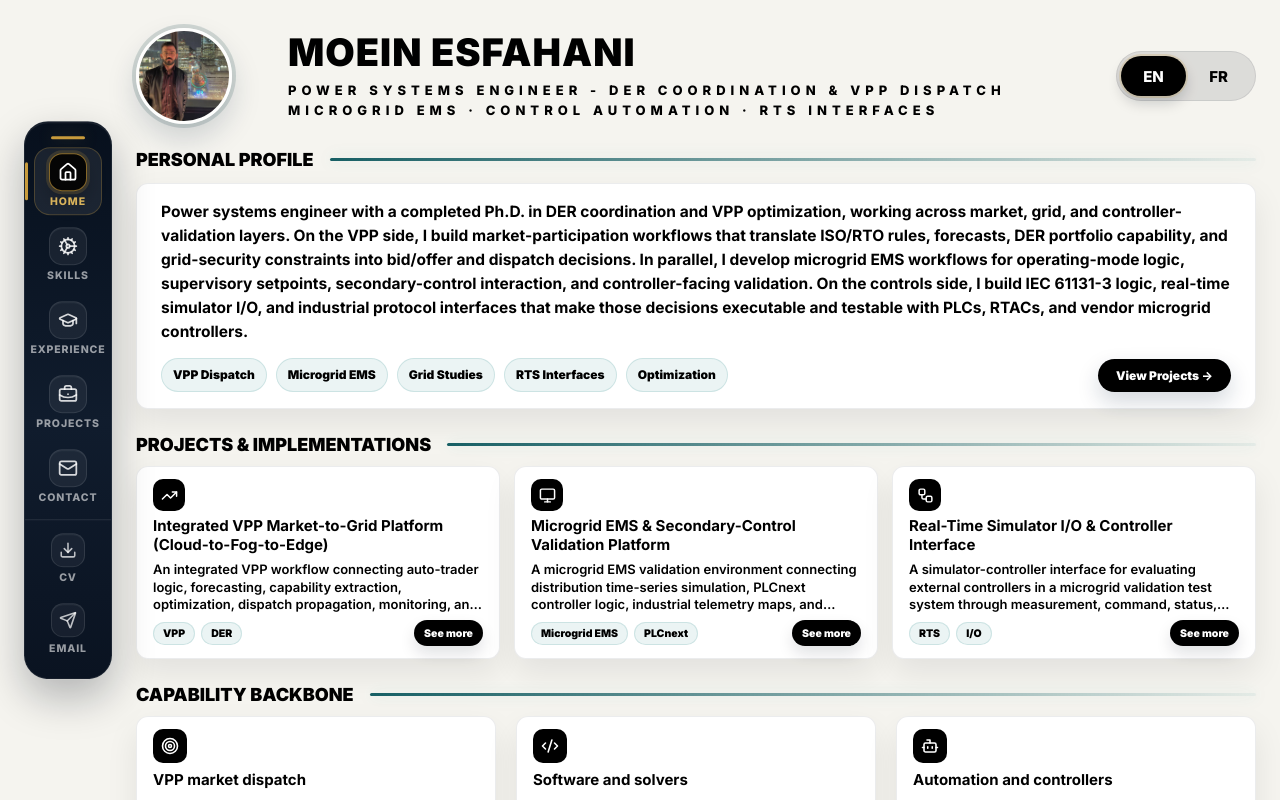
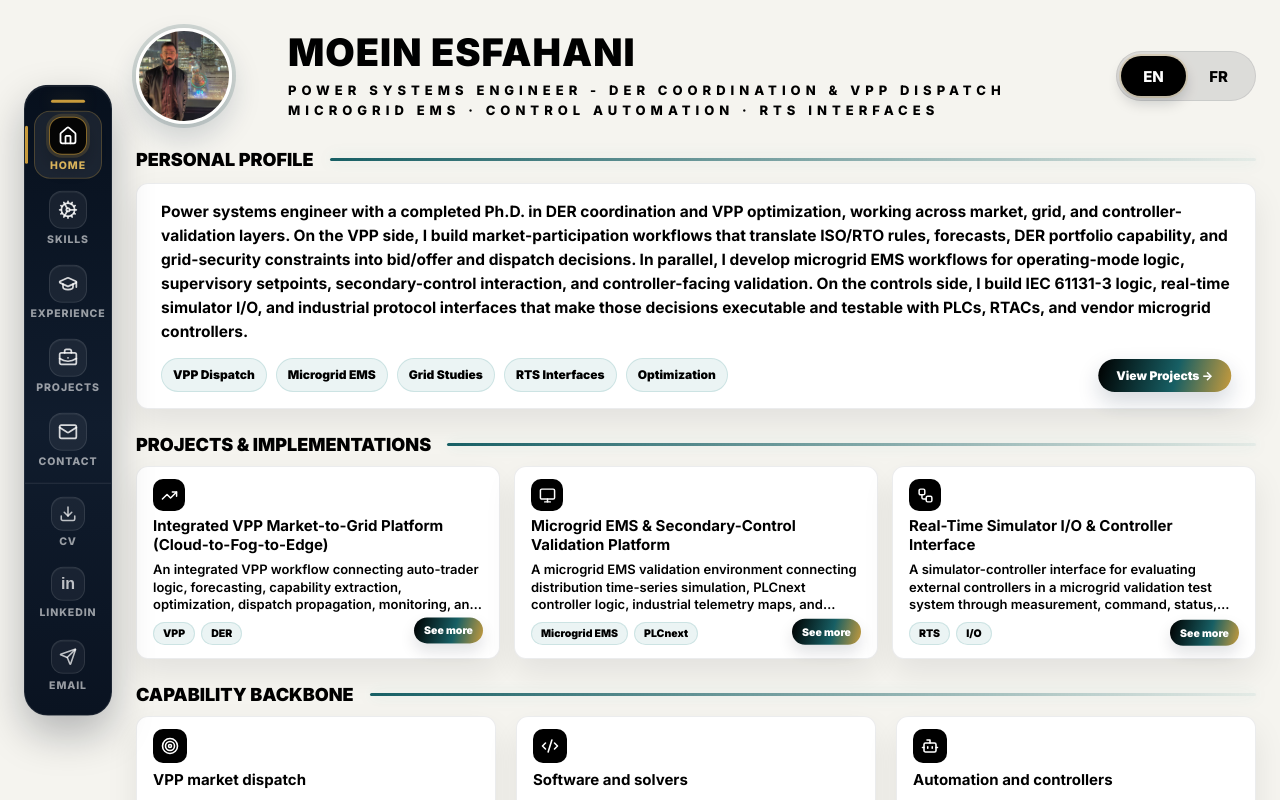
Before and after one commit to Moein-Esfahani-93/moein-portfolio, a React (Vite) app: page / in a window 1280 px wide. Shown: the top 800 px of the page. Built offline with nearby package versions, Linux system fonts and the light colour scheme.

Commit message:
home update

```diff
--- a/src/components/Sidebar.tsx
+++ b/src/components/Sidebar.tsx
@@ -27,11 +27,15 @@ export default function Sidebar({
     en: {
       button: "CV",
       aria: "Choose CV download",
+      linkedin: "LinkedIn",
+      linkedinAria: "Open LinkedIn profile",
       email: "Email"
     },
     fr: {
       button: "CV",
       aria: "Choisir le CV a telecharger",
+      linkedin: "LinkedIn",
+      linkedinAria: "Ouvrir le profil LinkedIn",
       email: "Courriel"
     }
   }[language];
@@ -66,6 +70,16 @@ export default function Sidebar({
             <span className="sidebar-circle"><Icon name="download" /></span>
             <span className="sidebar-label">{utilityCopy.button}</span>
           </button>
+          <a
+            className="sidebar-btn sidebar-utility-btn"
+            href={profile.linkedin}
+            target="_blank"
+            rel="noreferrer"
+            aria-label={utilityCopy.linkedinAria}
+          >
+            <span className="sidebar-circle"><span className="sidebar-linkedin-mark" aria-hidden="true">in</span></span>
+            <span className="sidebar-label">{utilityCopy.linkedin}</span>
+          </a>
           <a className="sidebar-btn sidebar-utility-btn" href={`mailto:${profile.email}`} aria-label={`${copy.header.goTo} email`}>
             <span className="sidebar-circle"><Icon name="send" /></span>
             <span className="sidebar-label">{utilityCopy.email}</span>
--- a/src/styles/header.css
+++ b/src/styles/header.css
@@ -40,6 +40,7 @@
 .sidebar-utility-btn { min-height: 54px; }
 .sidebar-utility-btn .sidebar-circle { width: 34px; height: 34px; border-radius: 12px; background: rgba(255,255,255,0.05); color: rgba(255,255,255,0.72); }
 .sidebar-utility-btn .sidebar-circle .icon { width: 18px; height: 18px; }
+.sidebar-linkedin-mark { font: 800 16px/1 Arial, sans-serif; }
 .sidebar-utility-btn:hover .sidebar-circle { background: #050505; color: #ffffff; box-shadow: 0 0 0 3px rgba(200,155,60,0.16); }
 .sidebar-utility-btn .sidebar-label { font-size: 9.5px; }
 
--- a/src/styles/pages.css
+++ b/src/styles/pages.css
@@ -374,8 +374,24 @@
 .profile-lede { font-size: 14.5px; line-height: 1.45; font-weight: 650; color: var(--text); }
 .home-chip-row { display: flex; flex-wrap: wrap; align-items: center; gap: 9px; margin-top: 14px; }
 .home-chip-row span { padding: 7px 11px; border-radius: 999px; background: rgba(42, 136, 136, 0.09); color: var(--ink); border: 1px solid rgba(42, 136, 136, 0.16); font-size: 12px; font-weight: 850; }
-.home-view-projects { display: inline-flex; align-items: center; gap: 7px; margin-left: auto; padding: 9px 18px; border-radius: 999px; background: var(--navy); color: white; font-family: var(--font-display); font-size: 12.5px; font-weight: 850; box-shadow: 0 10px 22px rgba(19,39,67,0.18); transition: transform 0.16s ease, box-shadow 0.16s ease, background 0.16s ease; }
-.home-view-projects:hover { transform: translateY(-2px); background: var(--teal-deep); box-shadow: 0 14px 28px rgba(19,39,67,0.24); }
+.home-view-projects { position: relative; display: inline-flex; align-items: center; gap: 7px; margin-left: auto; padding: 9px 18px; overflow: hidden; border-radius: 999px; background: linear-gradient(105deg, var(--navy), var(--teal-deep) 58%, var(--gold)); color: white; font-family: var(--font-display); font-size: 12.5px; font-weight: 850; box-shadow: 0 10px 22px rgba(19,39,67,0.18); transition: box-shadow 0.16s ease, filter 0.16s ease; }
+.home-view-projects::after { content: ""; position: absolute; inset: 0 auto 0 -48%; width: 30%; background: linear-gradient(90deg, transparent, rgba(255,255,255,0.7), transparent); transform: skewX(-18deg); pointer-events: none; }
+.home-view-projects:hover { filter: brightness(1.06); box-shadow: 0 14px 28px rgba(19,39,67,0.24); }
+.home-view-projects:focus-visible { outline: 3px solid rgba(200,155,60,0.64); outline-offset: 3px; }
+@keyframes home-view-projects-nudge {
+  0%, 100% { transform: translateX(0); }
+  35% { transform: translateX(3px); }
+  70% { transform: translateX(-2px); }
+}
+@keyframes home-view-projects-shine {
+  0%, 70%, 100% { left: -48%; opacity: 0; }
+  74% { opacity: 0.8; }
+  91% { left: 118%; opacity: 0; }
+}
+@media (prefers-reduced-motion: no-preference) {
+  .home-view-projects { animation: home-view-projects-nudge 2.7s ease-in-out infinite; }
+  .home-view-projects::after { animation: home-view-projects-shine 4.4s ease-in-out infinite; }
+}
 .home-path-card { display: grid; grid-template-columns: repeat(4, 1fr); gap: 12px; width: 100%; padding: 14px; border-radius: 16px; background: linear-gradient(180deg, rgba(255,255,255,0.84), rgba(255,255,255,0.7)); border: 1px solid rgba(255,255,255,0.72); box-shadow: var(--shadow); }
 .home-path-item { position: relative; min-height: 96px; padding: 10px 11px; border-radius: 12px; background: linear-gradient(180deg, #ffffff, rgba(255,255,255,0.86)); border: 1px solid rgba(42, 136, 136, 0.22); box-shadow: inset 0 1px 0 rgba(255,255,255,0.9), 0 10px 22px rgba(19,39,67,0.06); overflow: hidden; }
 .home-path-item::before { content: ""; position: absolute; inset: 0 0 auto 0; height: 4px; background: linear-gradient(90deg, var(--teal-deep), rgba(244,180,64,0.78)); }
@@ -394,8 +410,28 @@
 .home-project-footer { display: flex; align-items: center; justify-content: space-between; gap: 10px; margin-top: auto; }
 .home-project-tags { display: flex; gap: 6px; min-width: 0; flex-wrap: wrap; }
 .home-project-tags span { padding: 3px 9px; border-radius: 999px; background: rgba(42,136,136,0.09); color: var(--ink); border: 1px solid rgba(42,136,136,0.16); font-size: 9.5px; font-weight: 850; }
-.home-project-see-more { flex: none; min-height: 26px; padding: 0 10px; border-radius: 999px; background: var(--navy); color: #ffffff; font-family: var(--font-display); font-size: var(--fs-micro); font-weight: 850; box-shadow: 0 8px 16px rgba(7,16,29,0.12); }
-.home-project-see-more:hover { background: var(--teal-deep); box-shadow: 0 10px 20px rgba(7,16,29,0.16); }
+.home-project-see-more { position: relative; flex: none; min-height: 26px; padding: 0 10px; overflow: hidden; border-radius: 999px; background: linear-gradient(105deg, var(--navy), var(--teal-deep) 58%, var(--gold)); color: #ffffff; font-family: var(--font-display); font-size: var(--fs-micro); font-weight: 850; box-shadow: 0 8px 16px rgba(7,16,29,0.12); transition: box-shadow 0.16s ease, filter 0.16s ease; }
+.home-project-see-more::after { content: ""; position: absolute; inset: 0 auto 0 -48%; width: 30%; background: linear-gradient(90deg, transparent, rgba(255,255,255,0.7), transparent); transform: skewX(-18deg); pointer-events: none; }
+.home-project-see-more:hover { filter: brightness(1.06); box-shadow: 0 10px 20px rgba(7,16,29,0.16); }
+.home-project-see-more:focus-visible { outline: 3px solid rgba(200,155,60,0.64); outline-offset: 3px; }
+@keyframes home-project-see-more-nudge {
+  0%, 100% { transform: translateY(0); }
+  45% { transform: translateY(-3px); }
+  75% { transform: translateY(1px); }
+}
+@keyframes home-project-see-more-shine {
+  0%, 70%, 100% { left: -48%; opacity: 0; }
+  74% { opacity: 0.8; }
+  91% { left: 118%; opacity: 0; }
+}
+@media (prefers-reduced-motion: no-preference) {
+  .home-project-see-more { animation: home-project-see-more-nudge 2.4s ease-in-out infinite; }
+  .home-project-see-more::after { animation: home-project-see-more-shine 4.2s ease-in-out infinite; }
+  .home-project-card:nth-child(2) .home-project-see-more,
+  .home-project-card:nth-child(2) .home-project-see-more::after { animation-delay: 0.3s; }
+  .home-project-card:nth-child(3) .home-project-see-more,
+  .home-project-card:nth-child(3) .home-project-see-more::after { animation-delay: 0.6s; }
+}
 .home-card-action { display: inline-flex; align-items: center; justify-content: center; min-height: 28px; margin-top: 10px; padding: 0 12px; border-radius: 999px; background: var(--navy); color: #ffffff; font-family: var(--font-display); font-size: var(--fs-micro); font-weight: 850; box-shadow: 0 8px 16px rgba(7,16,29,0.12); }
 .home-card-action:hover { background: var(--teal-deep); box-shadow: 0 10px 20px rgba(7,16,29,0.16); }
 .home-card-action-inline { margin-top: 0; }
```
